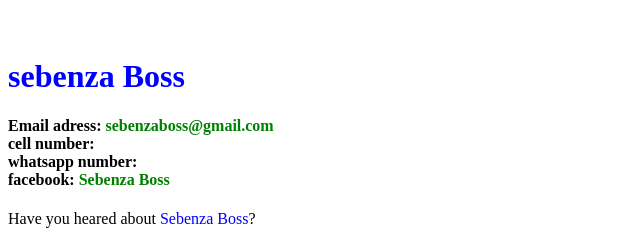
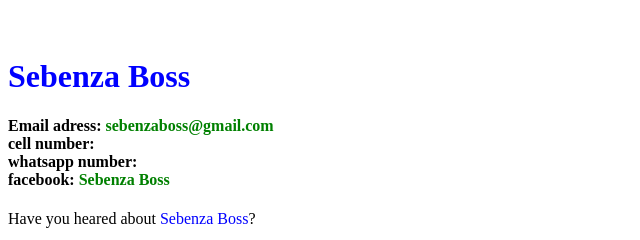
Before and after one commit to SebenzaBoss/sebenza-boss, a plain HTML site: page index.html in a window 1280 px wide. Shown: the top 240 px of the page, 0-640 px from the left. Drawn offline with Linux system fonts and the light colour scheme.

Commit message:
Update index.html

```diff
--- a/index.html
+++ b/index.html
@@ -6,7 +6,7 @@
 <title></title>
 </head>
 <body>
-<h1><br><font color="blue"> sebenza Boss</font color="blue"></h1>
+<h1><br><font color="blue"> Sebenza Boss</font color="blue"></h1>
 <h4><font color="black"> Email adress: <font color="green">sebenzaboss@gmail.com</font color="green"><br>
 cell number:<br>
 whatsapp number:<br>
```
